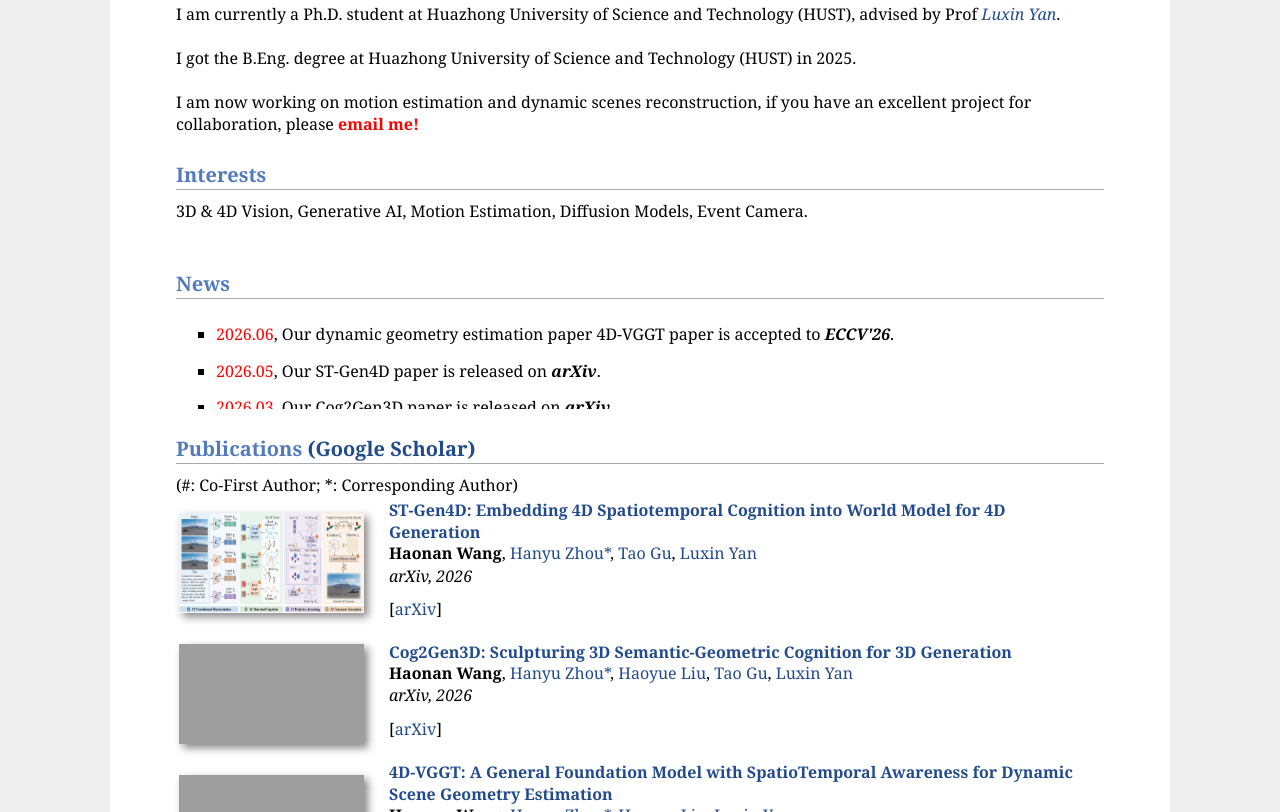
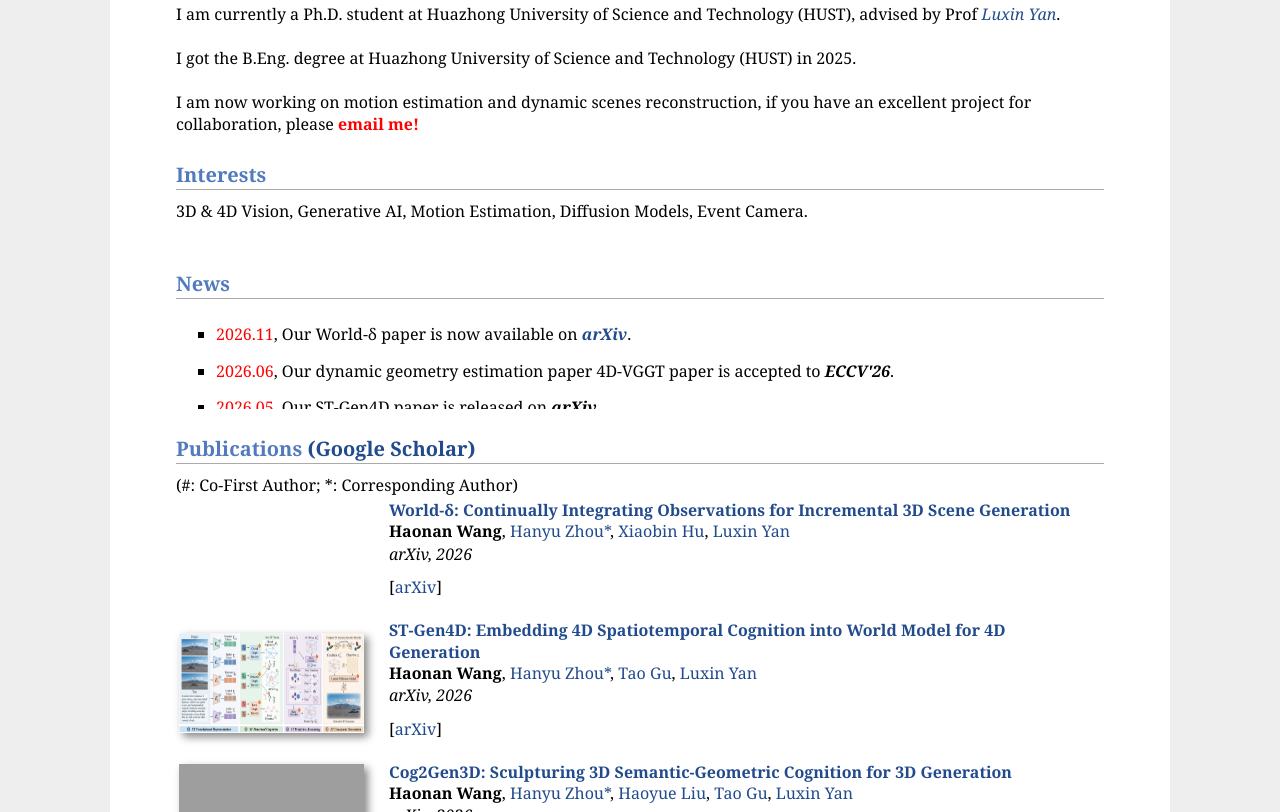
Before and after one commit to Haonan-Wang-aurora/Haonan-Wang-aurora.github.io, a plain HTML site: page index.html in a window 1280 px wide. Shown: the part 440-1252 px from the top of the page. Drawn offline with Linux system fonts and the light colour scheme; grey boxes are pictures that could not be loaded.

Commit message:
Add World-delta preprint to academic homepage

```diff
--- a/index.html
+++ b/index.html
@@ -116,6 +116,7 @@ var _hmt = _hmt || [];
     <h2>News</h2>
     <div style="height: 100px; overflow: auto;">
       <ul>
+	  <li><span style="color:Red">2026.11</span>, Our World-δ paper is now available on <strong><i><a href="https://arxiv.org/abs/2611.25802">arXiv</a></i></strong>.</li>
 	  <li><span style="color:Red">2026.06</span>, Our dynamic geometry estimation paper 4D-VGGT paper is accepted to <strong><i>ECCV'26</i></strong>.</li>
 	  <li><span style="color:Red">2026.05</span>, Our ST-Gen4D paper is released on <strong><i>arXiv</i></strong>.</li>
 	  <li><span style="color:Red">2026.03</span>, Our Cog2Gen3D paper is released on <strong><i>arXiv</i></strong>.</li>
@@ -132,6 +133,19 @@ var _hmt = _hmt || [];
 <tbody>
 <span>(#: Co-First Author; *: Corresponding Author) </span>
 <!-- <h3 style="color: red">Conference Papers </h3>	 -->
+	<tr>
+		<td width="206"></td>
+		<td> <a href="https://arxiv.org/abs/2611.25802" target="_blank" rel="noopener"> <strong>World-δ: Continually Integrating Observations for Incremental 3D Scene Generation</strong></a>
+			<p><strong>Haonan Wang</strong>,
+				<a href="https://hyzhouboy.github.io/">Hanyu Zhou*</a>,
+				<a href="https://huuxiaobin.github.io/">Xiaobin Hu</a>,
+				<a href="https://scholar.google.com/citations?user=5CS6T8AAAAAJ&hl=zh-CN">Luxin Yan</a></p>
+			<p style="margin-top: -11px"><i>arXiv, 2026</i></p>
+			<p> [<a href="https://arxiv.org/abs/2611.25802">arXiv</a>]</p>
+		</td>
+	</tr>
+	<tr></tr>
+	<tr></tr>
 	<tr>
 	<td width="206">
 		<img src="publication/arxiv-ST-Gen4D.png" width="185px" height = "100" style="box-shadow: 4px 4px 8px #888">
```
